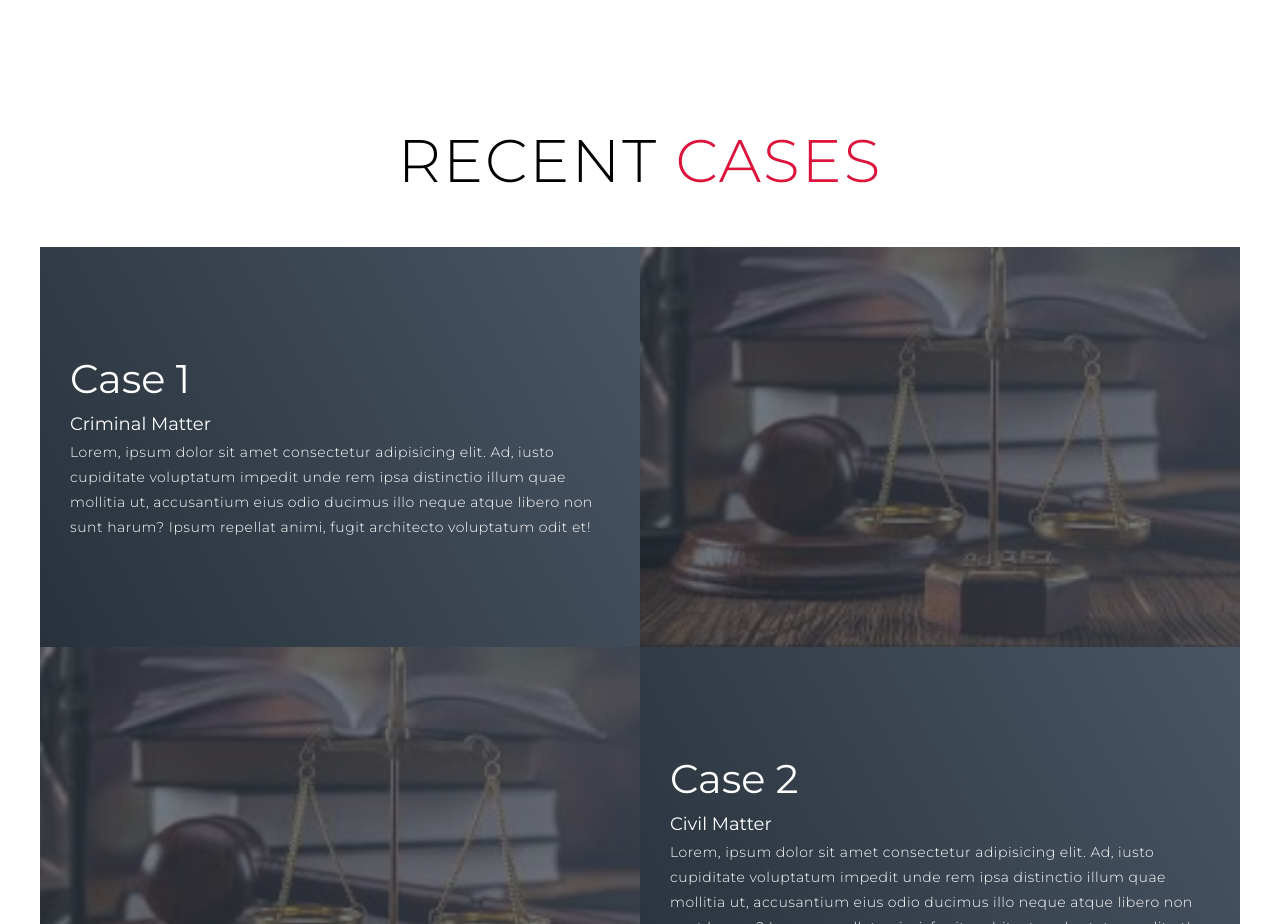
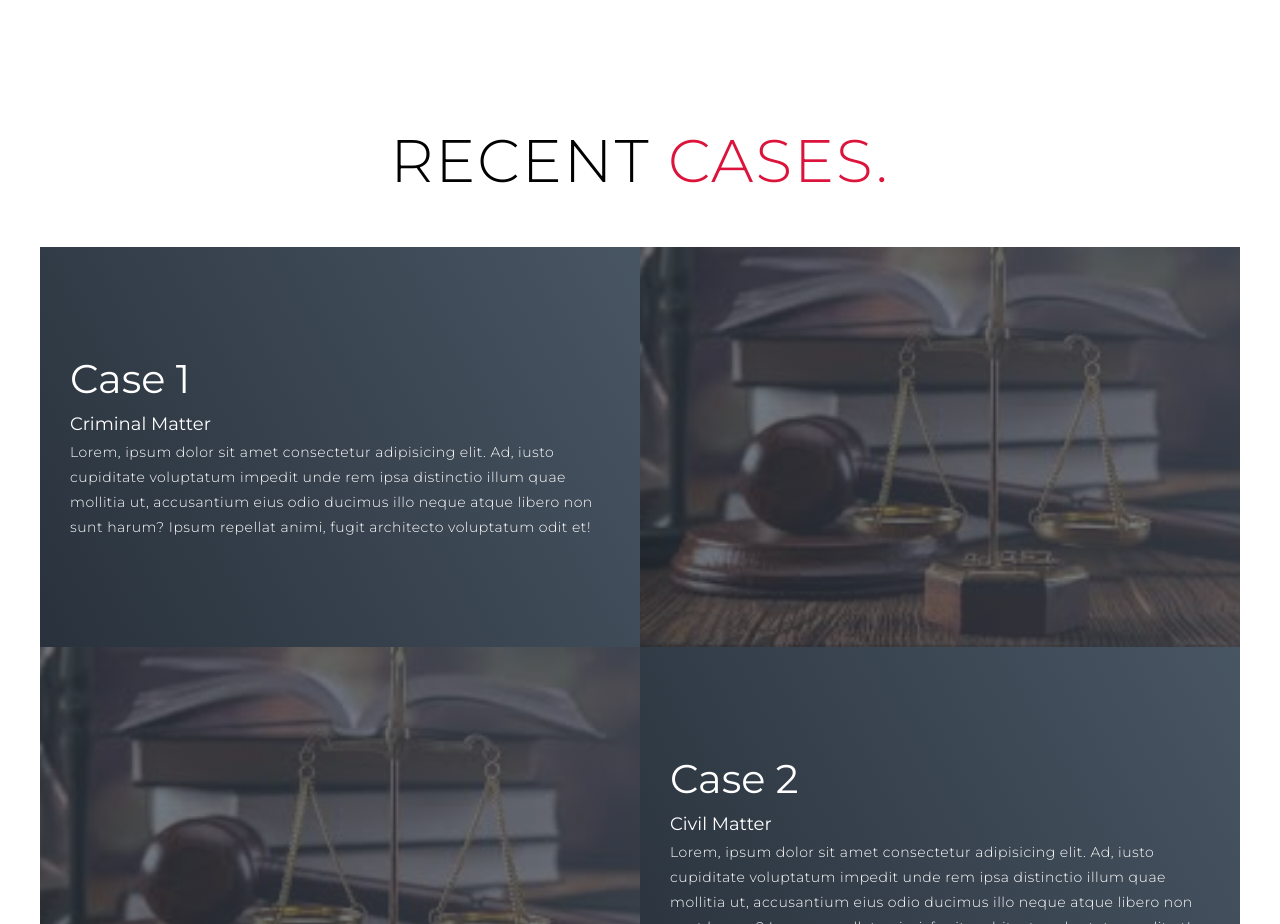
Before and after one commit to AmimoG/Rene, a plain HTML site: page index.html in a window 1280 px wide. Shown: the part 1620-2544 px from the top of the page. Drawn offline with Linux system fonts and the light colour scheme.

Commit message:
Add file

```diff
--- a/index.html
+++ b/index.html
@@ -80,7 +80,7 @@
   <section id="cases">
     <div class="cases container">
       <div class="cases-header">
-        <h1 class="section-title">Recent <span>Cases</span></h1>
+        <h1 class="section-title">Recent <span>Cases.</span></h1>
       </div>
       <div class="all-cases">
         <div class="cases-item">
```
